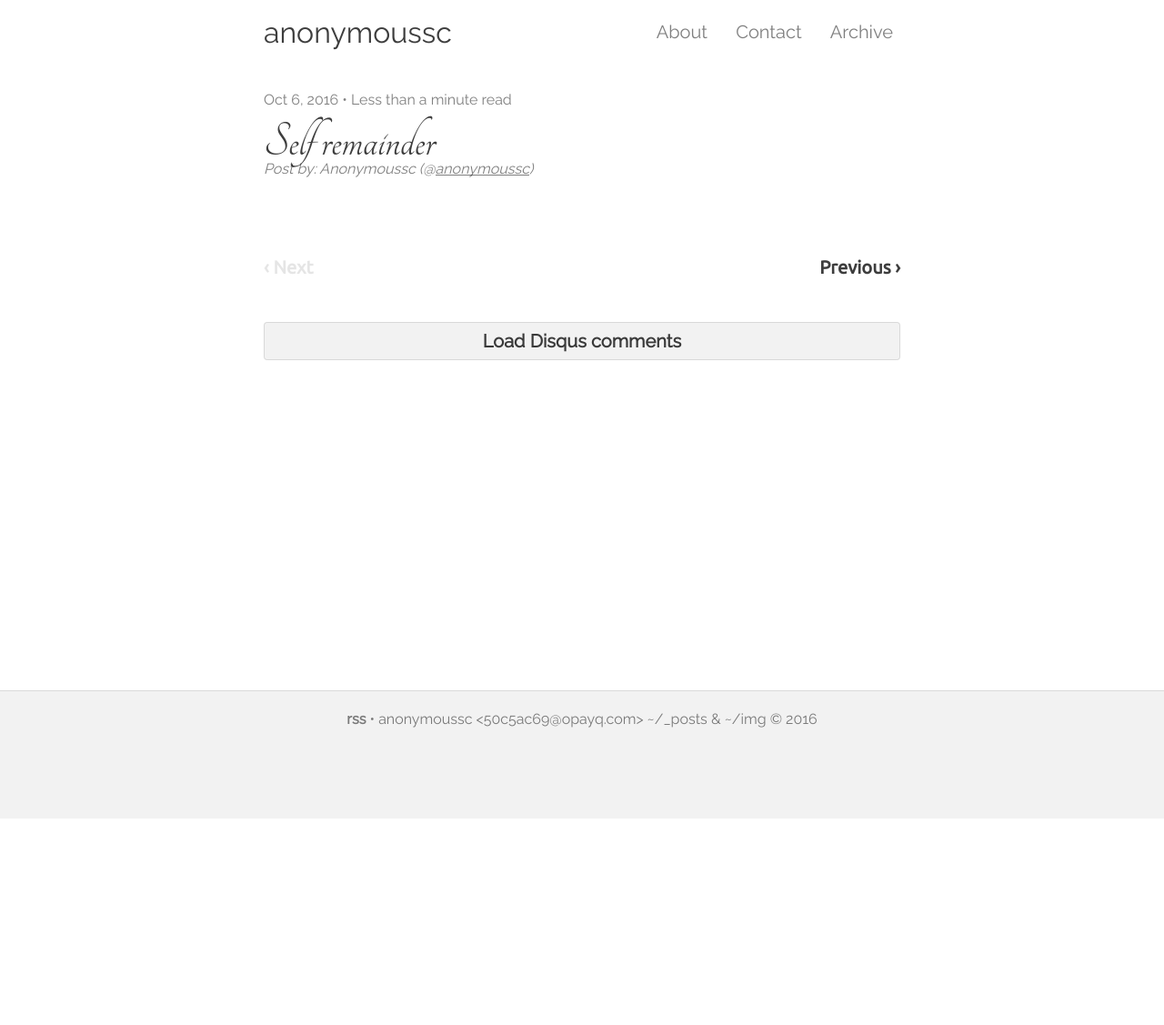
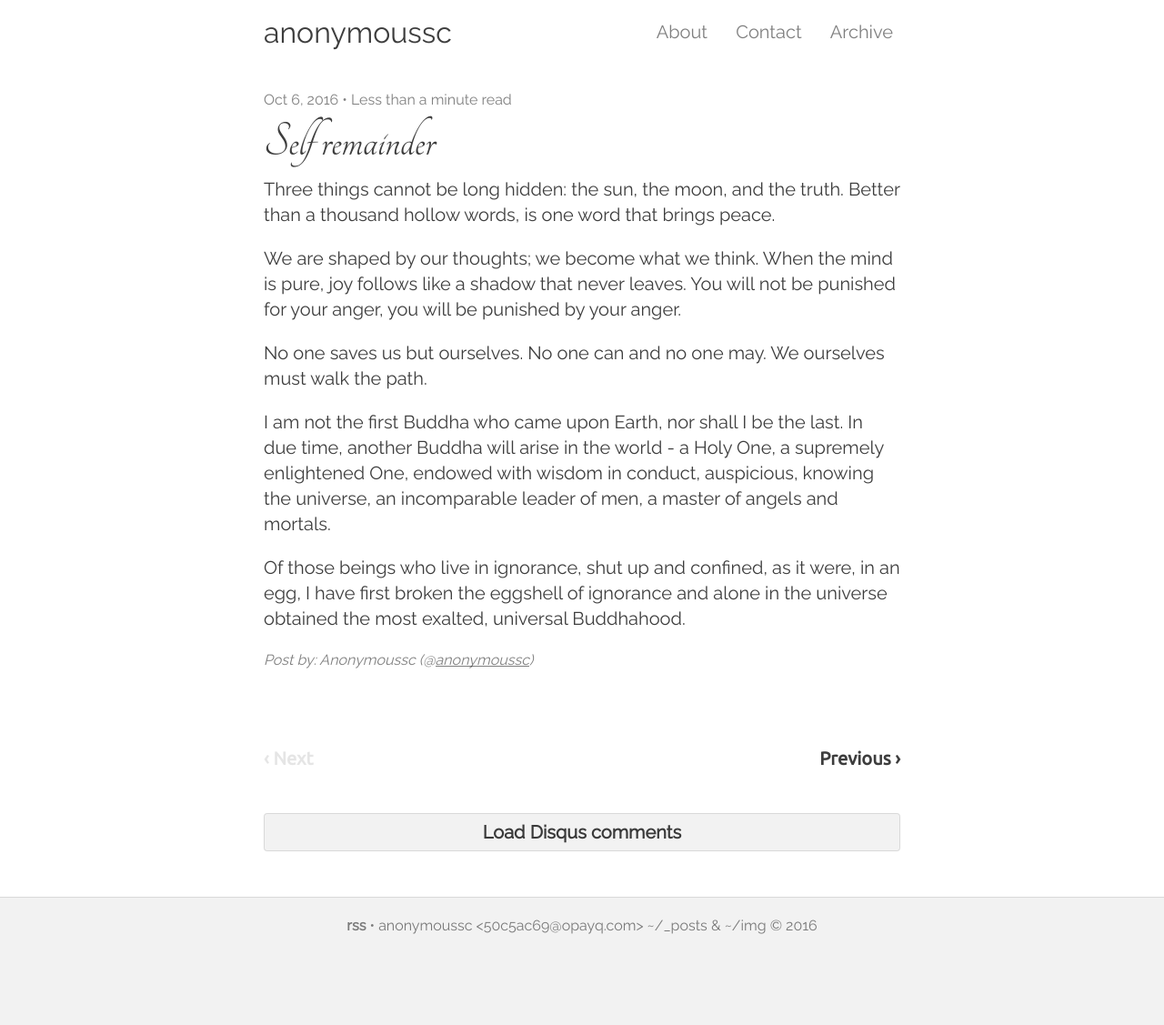
Before and after one commit to anonymoussc/anonymoussc.github.io, a Jekyll site: the page built from _posts/2016-10-06-self-remainder.markdown, in a window 1280 px wide. Shown: the whole page at 91% size. Built offline with Jekyll 4.4.1, drawn with Linux system fonts in a browser that asks for light colours; before the commit the page ends 900 px from its top, so only the background shows below that.

Commit message:
Modified blog/_posts/2016-10-06-self-remainder.markdown

```diff
--- a/_posts/2016-10-06-self-remainder.markdown
+++ b/_posts/2016-10-06-self-remainder.markdown
@@ -3,3 +3,13 @@ title:  "Self remainder"
 date:   2016-10-06 11:35:00
 summary: My gf in my hometown name was jacquille s'ieltas ta sablenoir.
 ---
+
+Three things cannot be long hidden: the sun, the moon, and the truth. Better than a thousand hollow words, is one word that brings peace.
+
+We are shaped by our thoughts; we become what we think. When the mind is pure, joy follows like a shadow that never leaves. You will not be punished for your anger, you will be punished by your anger.
+
+No one saves us but ourselves. No one can and no one may. We ourselves must walk the path.
+
+I am not the first Buddha who came upon Earth, nor shall I be the last. In due time, another Buddha will arise in the world - a Holy One, a supremely enlightened One, endowed with wisdom in conduct, auspicious, knowing the universe, an incomparable leader of men, a master of angels and mortals.
+
+Of those beings who live in ignorance, shut up and confined, as it were, in an egg, I have first broken the eggshell of ignorance and alone in the universe obtained the most exalted, universal Buddhahood.
```
